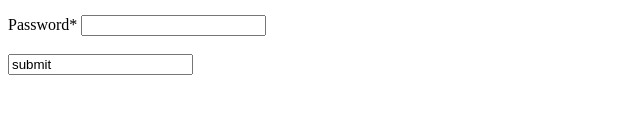
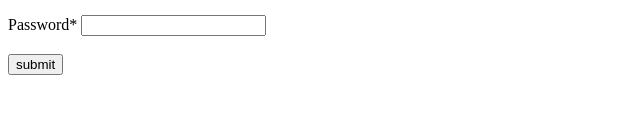
Before and after one commit to acciojob/car-insurance-form-rtsgithubaccount407, a website: page main.html in a window 1280 px wide. Shown: the part 224-338 px from the top of the page, without its empty margins (0-640 px from the left). Drawn offline with Linux system fonts and the light colour scheme.

Commit message:
created a submission

```diff
--- a/main.html
+++ b/main.html
@@ -48,7 +48,7 @@
         </div><br>
 
         <div>
-            <input type="sumbit" value="submit">
+            <input type="submit" value="submit">
         </div>
 
     </form>
```
